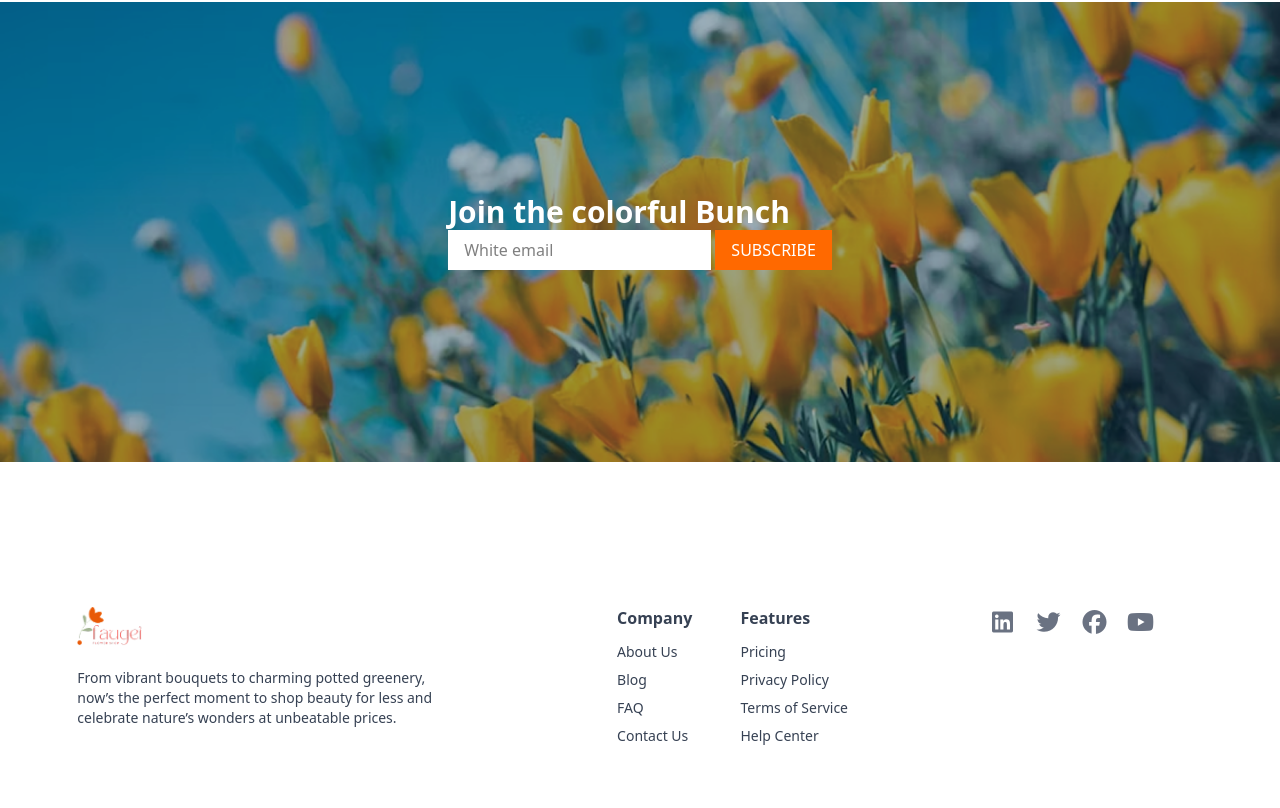
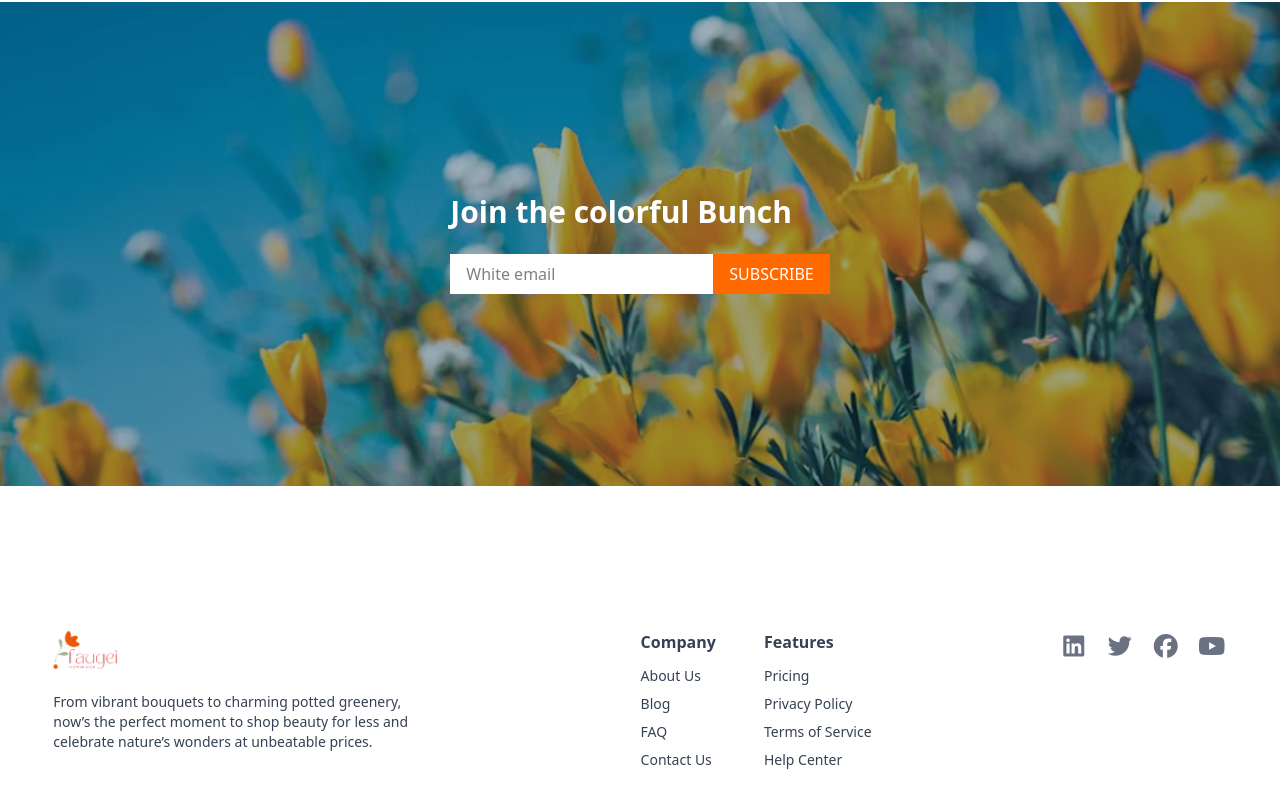
Before and after one commit to arfanur04/m12a2-responsive-flowers, a plain HTML site: page index.html in a window 1280 px wide. Shown: the part 3386-4194 px from the top of the page. Drawn offline with nearby package versions, Linux system fonts and the light colour scheme.

Commit message:
updated footer and Join section

```diff
--- a/index.html
+++ b/index.html
@@ -315,7 +315,7 @@
 			>
 				<main>
 					<h2 class="text-3xl font-bold">Join the colorful Bunch</h2>
-					<div class="">
+					<div class="flex mt-6">
 						<input
 							class="inline-block px-4 py-2 m-0 text-black bg-white border-none"
 							type="email"
@@ -334,7 +334,7 @@
 		</main>
 		<footer class="w-11/12 mx-auto mt-12 max-w-7xl md:mt-24">
 			<main class="py-12 text-gray-700">
-				<div class="container flex flex-col px-6 mx-auto md:flex-row">
+				<div class="flex flex-col mx-auto md:flex-row md:justify-between">
 					<!-- Logo & tagline -->
 					<div class="mb-8 lg:mb-0">
 						<a
```
Also changed, not shown: test.html (added, +12 -0 lines).
